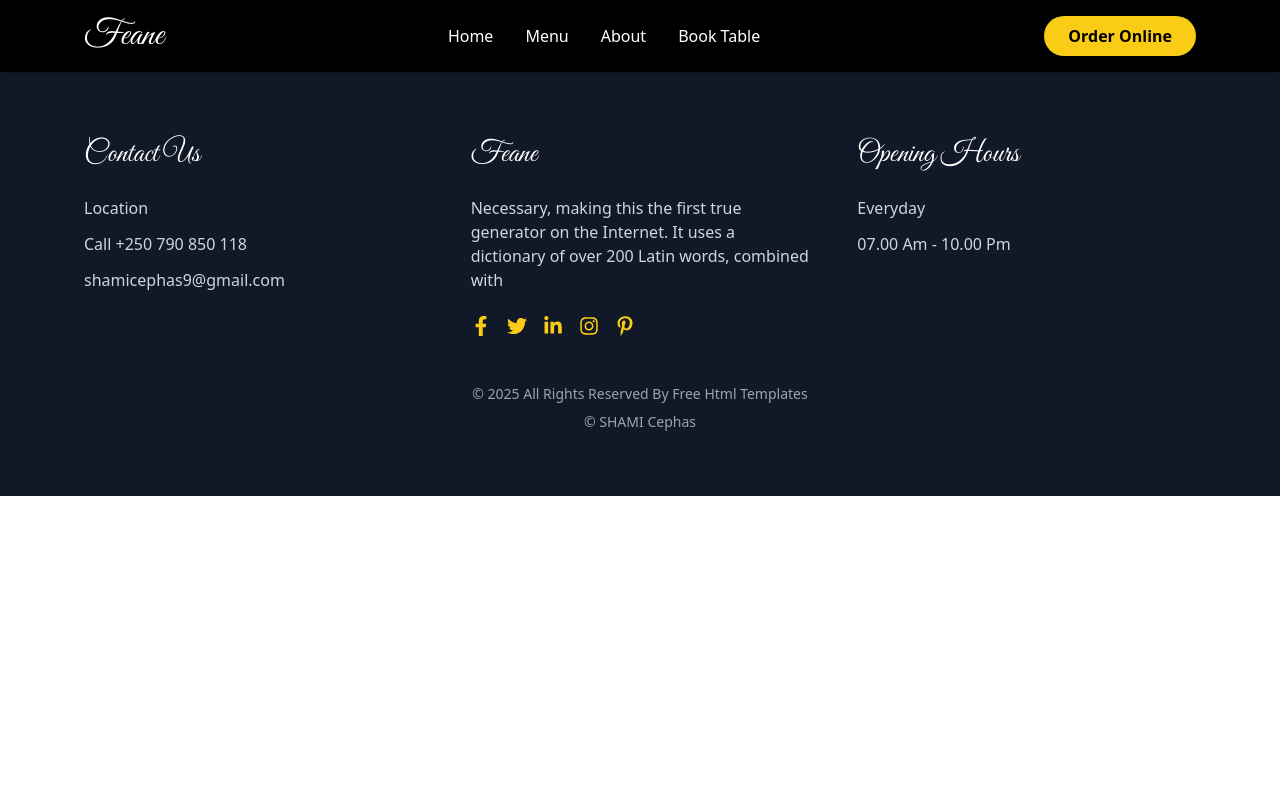
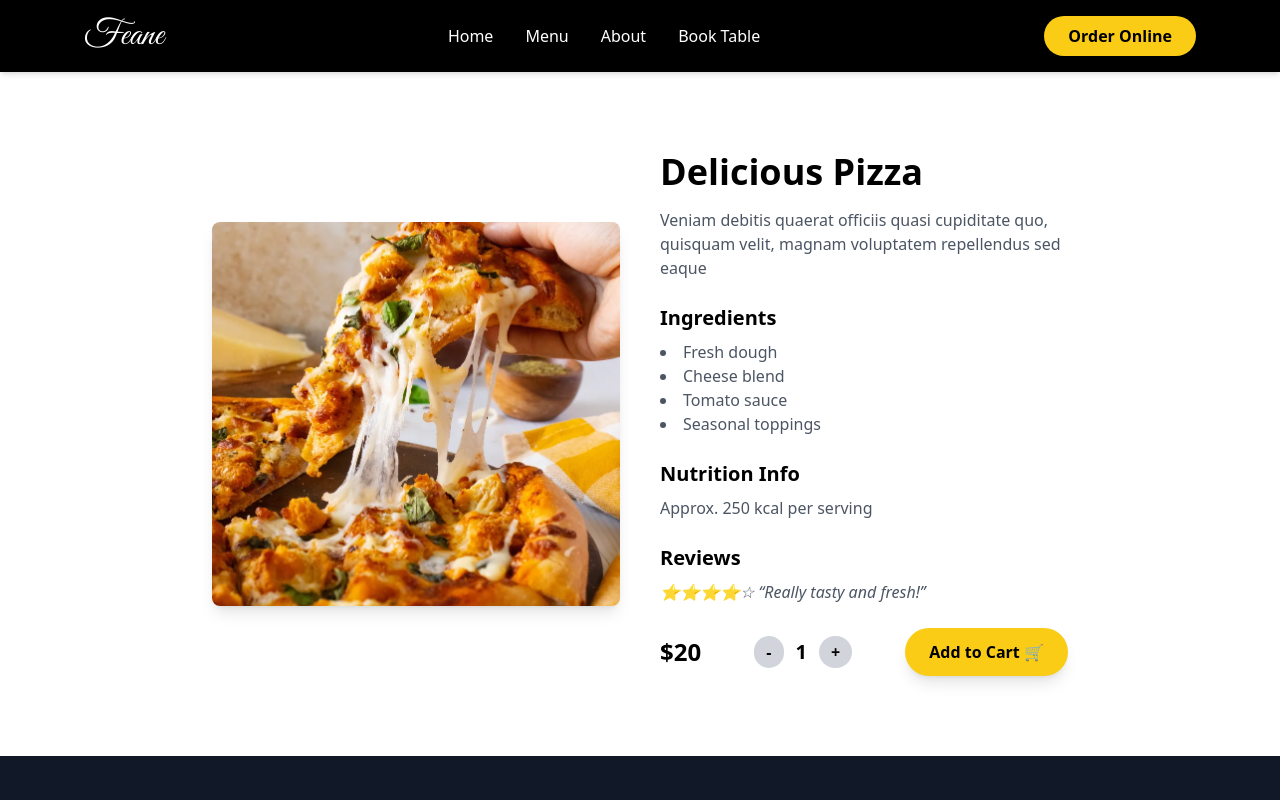
Before and after one commit to shami987/my-restaurant, a React (Vite) app: page /menu/1 in a window 1280 px wide. Shown: the top 800 px of the page. Built offline with nearby package versions, Linux system fonts and the light colour scheme.

Commit message:
go to other page

```diff
--- a/src/App.jsx
+++ b/src/App.jsx
@@ -6,6 +6,7 @@ import AboutSection from "./components/AboutSection";
 import BookTableSection from "./components/BookTableSection";
 import TestimonialSection from "./components/TestimonialSection";
 import FooterSection from "./components/FooterSection";
+import ProductDetail from "./components/ProductDetail";
 
 
 export default function App() {
@@ -26,6 +27,7 @@ export default function App() {
       </>} />
 
      <Route path="/menu" element={<MenuSection/>} />
+     <Route path="/menu/:id" element={<ProductDetail />} />
      <Route path="/about" element={<AboutSection/>} />
      <Route path="/book-table" element={<BookTableSection/>} />
     </Routes>
--- a/src/components/MenuSection.jsx
+++ b/src/components/MenuSection.jsx
@@ -1,4 +1,5 @@
 import React, { useState } from "react";
+import { Link } from "react-router-dom";
 import burgerImg from "../assets/burger.avif";
 import pizzaImg from "../assets/pizza.jpg";
 import pizza1Img from "../assets/pizza1.webp";
@@ -146,11 +147,11 @@ export default function MenuSection() {
       {/* Menu Items */}
       <div className="max-w-6xl mx-auto px-5 grid sm:grid-cols-2 md:grid-cols-3 gap-8">
         {filteredItems.map((item) => (
+          <Link to={`/menu/${item.id}`}>
   <div
     key={item.id}
-            className="rounded-lg overflow-hidden shadow-lg bg-gray-100 transition"
+    className="rounded-lg overflow-hidden shadow-lg bg-gray-100 transition cursor-pointer"
   >
-            {/* Image */}
     <div className="overflow-hidden group">
       <img
         src={item.img}
@@ -158,8 +159,6 @@ export default function MenuSection() {
         className="w-full h-48 object-cover transition-transform duration-300 group-hover:scale-105"
       />
     </div>
-
-            {/* Footer: same width, curved top-left */}
     <div className="bg-gray-800 text-white p-6 rounded-b-lg">
       <h3 className="font-semibold text-xl mb-3">{item.name}</h3>
       <p className="text-gray-400 text-sm mb-4 leading-relaxed">
@@ -173,8 +172,10 @@ export default function MenuSection() {
       </div>
     </div>
   </div>
+</Link>
         ))}
       </div>
     </section>
   );
 }
+export { menuItems };
--- /dev/null
+++ b/src/components/ProductDetail.jsx
@@ -0,0 +1,81 @@
+import { useParams } from "react-router-dom";
+import { menuItems } from "./MenuSection"; // export menuItems from MenuSection so you can reuse it
+import { useState } from "react";
+
+export default function ProductDetail() {
+  const { id } = useParams();
+  const product = menuItems.find((item) => item.id === parseInt(id));
+  const [quantity, setQuantity] = useState(1);
+
+  if (!product) {
+    return <div className="text-center py-20">Product not found</div>;
+  }
+
+    // Convert "$20" → 20
+  const basePrice = parseFloat(product.price.replace("$", ""));
+  const totalPrice = basePrice * quantity;
+
+  return (
+    <section className="py-20 bg-white">
+      <div className="max-w-4xl mx-auto px-5 grid md:grid-cols-2 gap-10 items-center">
+        {/* Product Image */}
+        <img
+          src={product.img}
+          alt={product.name}
+          className="w-full h-96 object-cover rounded-lg shadow-lg"
+        />
+
+        {/* Product Info */}
+        <div>
+          <h1 className="text-4xl font-bold mb-4">{product.name}</h1>
+          <p className="text-gray-600 mb-6">{product.description}</p>
+
+          {/* Example extra info */}
+          <div className="mb-6">
+            <h2 className="text-xl font-semibold mb-2">Ingredients</h2>
+            <ul className="list-disc list-inside text-gray-600">
+              <li>Fresh dough</li>
+              <li>Cheese blend</li>
+              <li>Tomato sauce</li>
+              <li>Seasonal toppings</li>
+            </ul>
+          </div>
+
+          <div className="mb-6">
+            <h2 className="text-xl font-semibold mb-2">Nutrition Info</h2>
+            <p className="text-gray-600">Approx. 250 kcal per serving</p>
+          </div>
+
+          <div className="mb-6">
+            <h2 className="text-xl font-semibold mb-2">Reviews</h2>
+            <p className="text-gray-600 italic">⭐️⭐️⭐️⭐️☆ “Really tasty and fresh!”</p>
+          </div>
+
+          {/* Price + quantity + Add to Cart */}
+          <div className="flex items-center justify-between">
+            <span className="text-2xl font-bold">${totalPrice}</span>
+             {/* Quantity selector */}
+            <div className="flex items-center gap-3">
+              <button
+                onClick={() => setQuantity((q) => Math.max(1, q - 1))}
+                className="bg-gray-300 text-black px-3 py-1 rounded-full font-bold hover:bg-gray-400 transition"
+              >
+                -
+              </button>
+              <span className="text-xl font-semibold">{quantity}</span>
+              <button
+                onClick={() => setQuantity((q) => q + 1)}
+                className="bg-gray-300 text-black px-3 py-1 rounded-full font-bold hover:bg-gray-400 transition"
+              >
+                +
+              </button>
+            </div>
+            <button className="bg-yellow-400 text-black px-6 py-3 rounded-full font-bold hover:bg-yellow-500 transition shadow-lg">
+              Add to Cart 🛒
+            </button>
+          </div>
+        </div>
+      </div>
+    </section>
+  );
+}
```
Lines whose indentation alone changed are shown as unchanged.
